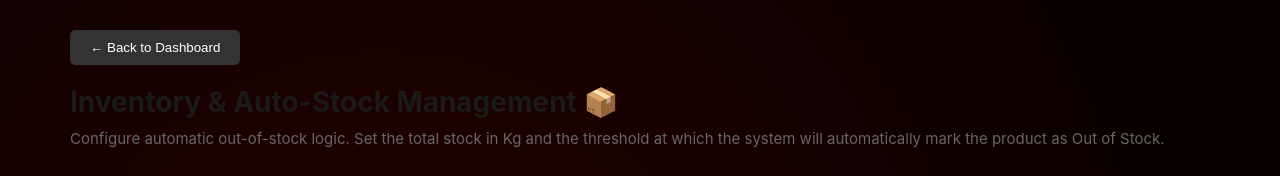
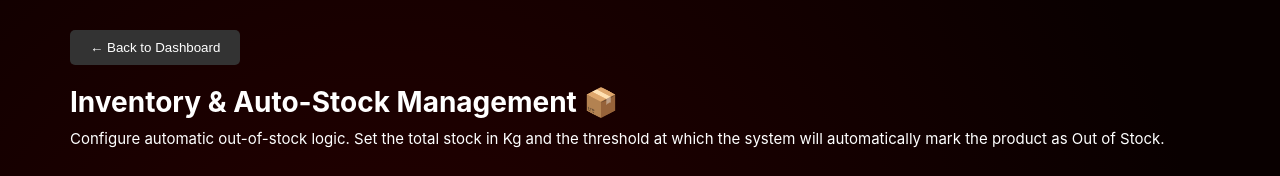
Before and after one commit to abrar-iqbal-151/ajwahub-admin, a React (Vite) app: page /admin-inventory in a window 1280 px wide. Shown: the top 176 px of the page. Built offline with nearby package versions, Linux system fonts and the light colour scheme; no server answers; sample sign-in values are in the browser's storage.

Commit message:
Change inventory heading text color to white

```diff
--- a/src/pages/Admin_Inventory.jsx
+++ b/src/pages/Admin_Inventory.jsx
@@ -94,8 +94,8 @@ function Admin_Inventory() {
 
       <div style={{ display: 'flex', justifyContent: 'space-between', alignItems: 'center', marginBottom: '30px' }}>
         <div>
-          <h1 style={{ fontSize: '28px', color: '#1a1a1a', marginBottom: '10px' }}>Inventory & Auto-Stock Management 📦</h1>
-          <p style={{ color: '#666', fontSize: '15px' }}>Configure automatic out-of-stock logic. Set the total stock in Kg and the threshold at which the system will automatically mark the product as Out of Stock.</p>
+          <h1 style={{ fontSize: '28px', color: 'white', marginBottom: '10px' }}>Inventory & Auto-Stock Management 📦</h1>
+          <p style={{ color: 'white', fontSize: '15px' }}>Configure automatic out-of-stock logic. Set the total stock in Kg and the threshold at which the system will automatically mark the product as Out of Stock.</p>
         </div>
       </div>
 
```
